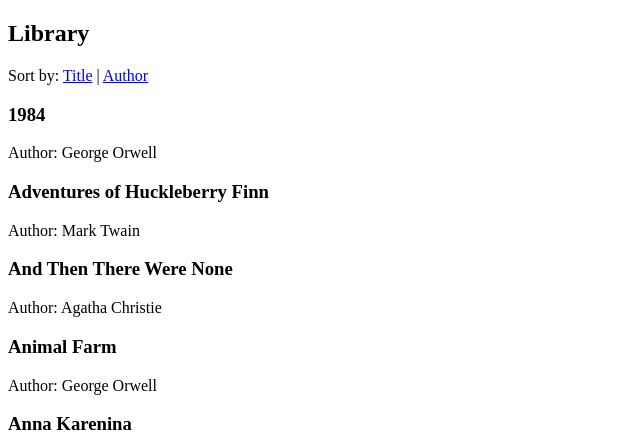
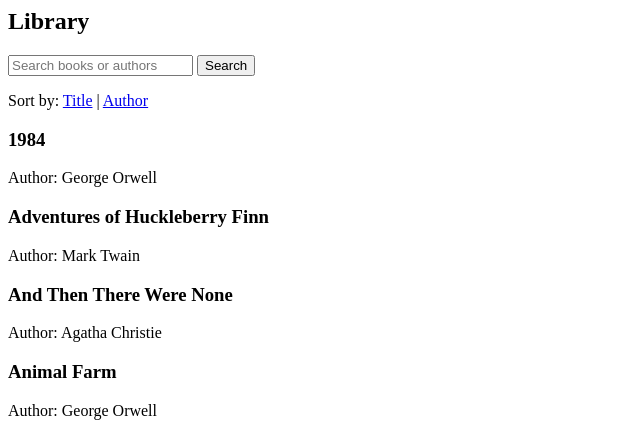
Before and after one commit to Moktur/book-alchemy, a Flask app: page /?sort=title in a window 1280 px wide. Shown: the top 433 px of the page, without its empty margins (0-640 px from the left). Run offline with Flask 3, Linux system fonts and the light colour scheme.

Commit message:
added sorting by title and author

```diff
--- a/app.py
+++ b/app.py
@@ -3,6 +3,7 @@ from flask_sqlalchemy import SQLAlchemy
 import os
 from data_models import db, Author, Book
 from datetime import datetime
+from sqlalchemy import or_
 
 app = Flask(__name__)
 
@@ -19,12 +20,29 @@ app.secret_key = "supersecretkey"
 
 @app.route('/', methods=['GET'])
 def home():
-    sort_by = request.args.get('sort', 'title')  # default sorting
+    sort_by = request.args.get('sort', 'title')
+    search_query = request.args.get('q', '').strip()
+
+    query = db.session.query(Book).join(Author)
+
+    # Apply search if provided
+    if search_query:
+        query = query.filter(
+            or_(
+                Book.title.ilike(f"%{search_query}%"),
+                Author.name.ilike(f"%{search_query}%")
+            )
+        )
+
+    # Apply sorting
     if sort_by == 'author':
-        books = db.session.query(Book).join(Author).order_by(Author.name).all()
+        query = query.order_by(Author.name)
     else:
-        books = Book.query.order_by(Book.title).all()
-    return render_template('home.html', books=books, sort_by=sort_by)
+        query = query.order_by(Book.title)
+
+    books = query.all()
+
+    return render_template('home.html', books=books, sort_by=sort_by, search_query=search_query)
 
 
 @app.route('/add_author', methods=['GET', 'POST'])
--- a/templates/home.html
+++ b/templates/home.html
@@ -1,29 +1,26 @@
-<!DOCTYPE html>
-<html lang="en">
+<h2>Library</h2>
 
-<head>
-  <meta charset="UTF-8">
-  <meta name="viewport" content="width=device-width, initial-scale=1.0">
-</head>
-
-<body>
-
-  <h2>Library</h2>
+<!-- Search Form -->
+<form method="GET" action="/">
+  <input type="text" name="q" placeholder="Search books or authors" value="{{ search_query }}">
+  <button type="submit">Search</button>
+  <input type="hidden" name="sort" value="{{ sort_by }}">
+</form>
 
 <!-- Sorting Links -->
 <p>Sort by:
-    <a href="/?sort=title">Title</a> |
-    <a href="/?sort=author">Author</a>
+  <a href="/?sort=title{% if search_query %}&q={{ search_query }}{% endif %}">Title</a> |
+  <a href="/?sort=author{% if search_query %}&q={{ search_query }}{% endif %}">Author</a>
 </p>
 
 <!-- Book List -->
+{% if books %}
 {% for book in books %}
 <div>
   <h3>{{ book.title }}</h3>
   <p>Author: {{ book.author.name }}</p>
 </div>
 {% endfor %}
-
-</body>
-
-</html>
+{% else %}
+<p>No books match your search.</p>
+{% endif %}
```
Also changed, not shown: data/library.sqlite. Lines whose indentation alone changed are shown as unchanged.
